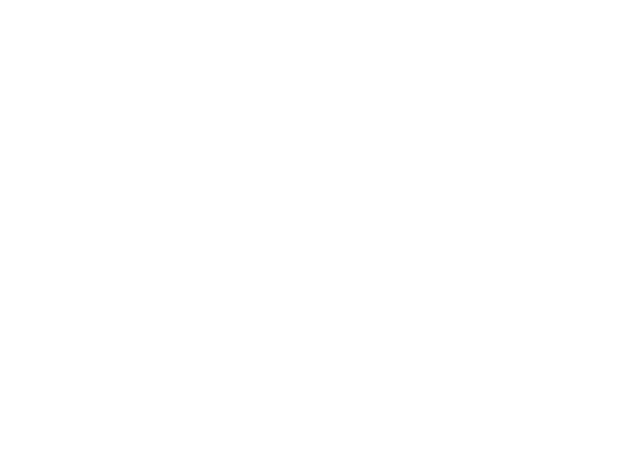
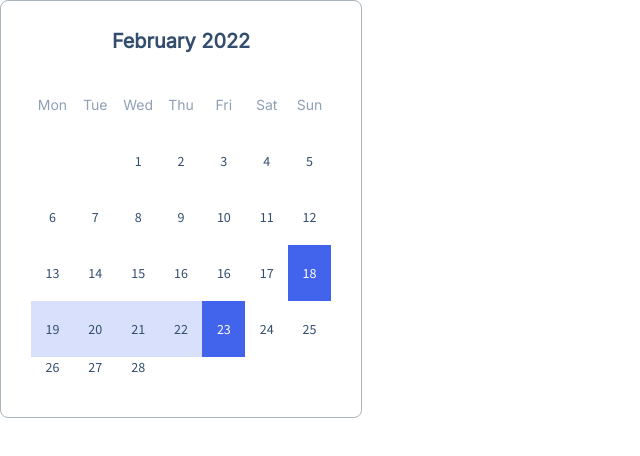
Before and after one commit to js-tasks-ru/htmlcss-20220120_labudova81, a website: page 05-lection3/03-calendar/index.html in a window 1280 px wide. Shown: the whole page, without its empty margins (0-640 px from the left). Drawn offline with Linux system fonts and the light colour scheme.

Commit message:
EXERCISE-5 Add calendar

```diff
--- a/05-lection3/03-calendar/calendar.css
+++ b/05-lection3/03-calendar/calendar.css
@@ -0,0 +1,60 @@
+.calendar {
+    max-width: 300px;
+    width: 100%;
+    padding: 28px 30px 40px 30px;
+    border: 1px solid var(--grey-3);
+    border-radius: 0.5rem;
+    text-align: center;
+}
+
+.calendar__title {
+    font-family: var(--font-inter);
+    font-weight: 600;
+    font-size: 1.24rem;
+    line-height: 1.5rem;
+    color: var(--grey-9);
+    margin-bottom: 1.5rem;
+}
+
+.calendar__wrapper {
+    position: relative;
+    padding-bottom: 100%;
+}
+
+.calendar__inner {
+    position: absolute;
+    top: 0;
+    left: 0;
+    right: 0;
+    bottom: 0;
+    display: grid;
+    grid-template-columns: repeat(7, 1fr);
+    grid-template-rows: repeat(5, 1fr);
+}
+
+.calendar__item {
+    font-family: var(--font-source-sans-pro);
+    font-size: 14px;
+    line-height: 20px;
+    color: var(--grey-9);
+    width: 100%;
+    height: 100%;
+    display: flex;
+    align-items: center;
+    justify-content: center;
+}
+
+.calendar__item_day {
+    font-family: var(--font-inter);
+    color: var(--grey-10);
+    margin-bottom: 1.5rem;
+}
+
+.calendar__item__active {
+    background: var(--blue);
+    color: var(--white);
+}
+
+.calendar__item__active_between {
+    background-color: rgba(var(--blue-rgb), 0.2);
+}
--- a/05-lection3/03-calendar/index.html
+++ b/05-lection3/03-calendar/index.html
@@ -7,6 +7,51 @@
         <title>Calendar</title>
     </head>
     <body>
+        <div class="calendar">
+            <div class="calendar__title">February 2022</div>
+            <div class="calendar__wrapper">
+                <div class="calendar__inner">
+                    <span class="calendar__item calendar__item_day">Mon</span>
+                    <span class="calendar__item calendar__item_day">Tue</span>
+                    <span class="calendar__item calendar__item_day">Wed</span>
+                    <span class="calendar__item calendar__item_day">Thu</span>
+                    <span class="calendar__item calendar__item_day">Fri</span>
+                    <span class="calendar__item calendar__item_day">Sat</span>
+                    <span class="calendar__item calendar__item_day">Sun</span>
 
+                    <span class="calendar__item"></span>
+                    <span class="calendar__item"></span>
+                    <span class="calendar__item">1</span>
+                    <span class="calendar__item">2</span>
+                    <span class="calendar__item">3</span>
+                    <span class="calendar__item">4</span>
+                    <span class="calendar__item">5</span>
+                    <span class="calendar__item">6</span>
+                    <span class="calendar__item">7</span>
+                    <span class="calendar__item">8</span>
+                    <span class="calendar__item">9</span>
+                    <span class="calendar__item">10</span>
+                    <span class="calendar__item">11</span>
+                    <span class="calendar__item">12</span>
+                    <span class="calendar__item">13</span>
+                    <span class="calendar__item">14</span>
+                    <span class="calendar__item">15</span>
+                    <span class="calendar__item">16</span>
+                    <span class="calendar__item">16</span>
+                    <span class="calendar__item">17</span>
+                    <span class="calendar__item calendar__item__active">18</span>
+                    <span class="calendar__item calendar__item__active_between">19</span>
+                    <span class="calendar__item calendar__item__active_between">20</span>
+                    <span class="calendar__item calendar__item__active_between">21</span>
+                    <span class="calendar__item calendar__item__active_between">22</span>
+                    <span class="calendar__item calendar__item__active">23</span>
+                    <span class="calendar__item">24</span>
+                    <span class="calendar__item">25</span>
+                    <span class="calendar__item">26</span>
+                    <span class="calendar__item">27</span>
+                    <span class="calendar__item">28</span>
+                </div>
+            </div>
+        </div>
     </body>
 </html>
--- a/assets/css/main.css
+++ b/assets/css/main.css
@@ -8,6 +8,7 @@
     --purple: #7048E8;
     --purple-1: #5028C6;
     --blue: #4263EB;
+    --blue-rgb: 66, 99, 235;
     --blue-1: #2342C0;
     --red: #F03D3E;
     --grey-1: #F8F9FA;
@@ -18,6 +19,8 @@
     --grey-6: #E2E6E8;
     --grey-7: #F3F5F5;
     --grey-8: #E3E7EA;
+    --grey-9: #334D6E;
+    --grey-10: #90A0B7;
 
     --error: var(--red);
     --success: var(--blue);
@@ -29,6 +32,7 @@
 
     --font-roboto: 'Roboto', sans-serif;
     --font-inter: 'Inter', sans-serif;
+    --font-source-sans-pro: 'Source Sans Pro', sans-serif;
 }
 
 * {
--- a/assets/fonts/fonts.css
+++ b/assets/fonts/fonts.css
@@ -1,2 +1,3 @@
 @import url('https://fonts.googleapis.com/css2?family=Roboto:ital,wght@0,100;0,300;0,400;0,500;0,700;0,900;1,100;1,300;1,400;1,500;1,700;1,900&display=swap');
 @import url('https://fonts.googleapis.com/css2?family=Inter&display=swap');
+@import url('https://fonts.googleapis.com/css2?family=Source+Sans+Pro&display=swap');
```
